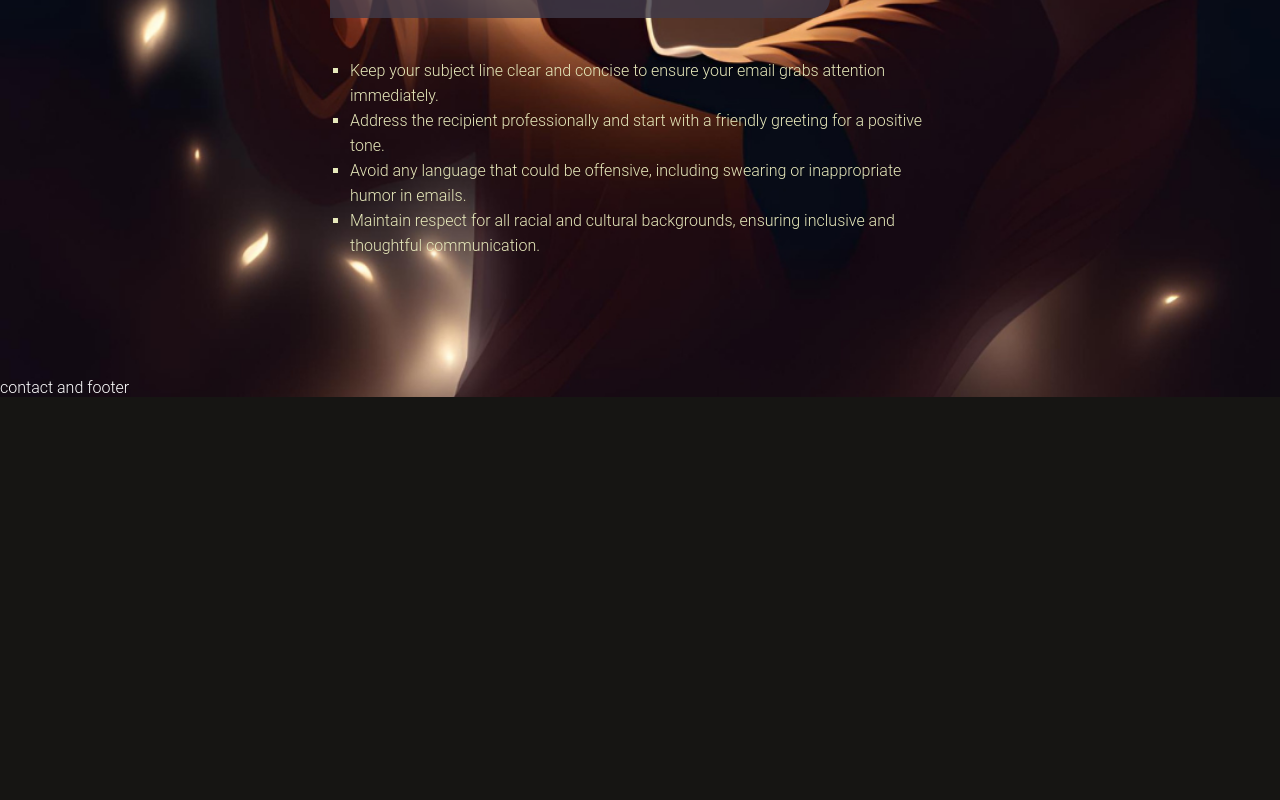
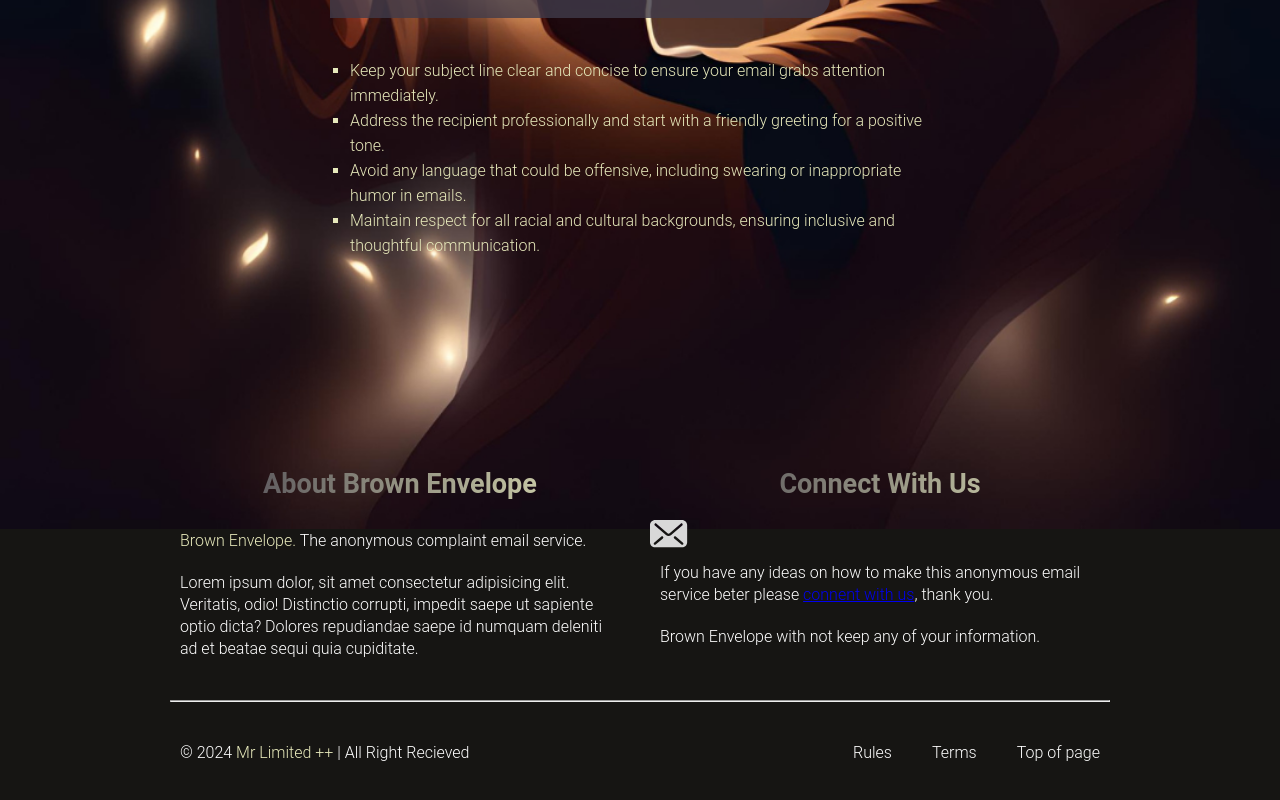
Before and after one commit to siwill9163/renderings, a React (Vite) app: page / in a window 1280 px wide. Shown: the part 751-1551 px from the top of the page. Before the commit the page ends 1148 px from the top, so only its background shows below. Built offline with nearby package versions, Linux system fonts and the light colour scheme.

Commit message:
mid change

```diff
--- a/src/Components/Contact/Contact.css
+++ b/src/Components/Contact/Contact.css
@@ -0,0 +1,42 @@
+.contact{
+    display: flex;
+    flex-direction: column;
+    padding: 40px 170px;
+    gap: 30px;
+}
+.container{
+    display: grid;
+    grid-template-columns: 1fr 1fr;
+    gap: 20px;
+    margin-top: 50px;
+}
+.contact h1{
+    text-align: center;
+    margin-bottom: 20px;
+    font-size: 27px;
+    background: linear-gradient(276deg, #e7e9bb, #403b4a);
+    background-clip: text;
+    -webkit-background-clip: text;
+    -webkit-text-fill-color: transparent;
+}
+.contact p{
+    line-height: 22px;
+    padding: 10px;
+}
+
+
+
+
+
+.contact-bottom{
+    display: flex;
+    justify-content: space-between;
+    align-items: center;
+}
+.contact-bottom-right{
+    display: flex;
+    gap: 20px;
+}
+span{
+    color: #e7e9bb;
+}
--- a/src/Components/Contact/Contact.jsx
+++ b/src/Components/Contact/Contact.jsx
@@ -1,10 +1,40 @@
 import React from 'react'
 import './Contact.css'
+import mail_icon from '../../assets/mail_icon.svg'
+
 
 const Contact = () => {
   return (
     <div className='contact'>
-        contact and footer
+
+        <div className="container">
+
+            <div className="contact-about">
+                <h1>About Brown Envelope</h1>
+                <p><span>Brown Envelope.</span> The anonymous complaint email service.</p>
+                <p>Lorem ipsum dolor, sit amet consectetur adipisicing elit. Veritatis, odio! Distinctio corrupti, impedit saepe ut sapiente optio dicta? Dolores repudiandae saepe id numquam deleniti ad et beatae sequi quia cupiditate.</p>
+            </div>
+
+            <div className="email-us">
+                <h1>Connect With Us</h1>
+                <img src={mail_icon} alt="" />
+                <p>If you have any ideas on how to make this anonymous email service beter please <a href="mailto:simon.williams@outlook.com">connent with us</a>, thank you.</p>
+                <p>Brown Envelope with not keep any of your information.</p>
+            </div>
+
+        </div>
+
+        <hr />
+        <div className="contact-bottom">
+            <p className="contact-subscribe">&#169; 2024 <span>Mr Limited ++</span> | All Right Recieved</p>
+
+            <div className="contact-bottom-right">
+                <p>Rules</p>
+                <p>Terms</p>
+                <p>Top of page</p>
+            </div>
+        </div>
+
     </div>
   )
 }
--- a/src/Components/Hero/Hero.css
+++ b/src/Components/Hero/Hero.css
@@ -52,6 +52,7 @@ body{
     background: #403b4a;
     color: #e7e9bb;
     opacity: 80%;
+    resize: none;
 }
 .submit-btn{
     width: 500px;
--- a/src/Components/Hero/Hero.jsx
+++ b/src/Components/Hero/Hero.jsx
@@ -2,6 +2,30 @@ import React from 'react'
 import './Hero.css'
 
 const Hero = () => {
+
+  const onSubmit = async (event) => {
+    event.preventDefault();
+    const formData = new FormData(event.target);
+
+    formData.append("access_key", "15d81bee-3d66-44de-8d97-8289de2785f6");
+
+    const object = Object.fromEntries(formData);
+    const json = JSON.stringify(object);
+
+    const res = await fetch("https://api.web3forms.com/submit", {
+      method: "POST",
+      headers: {
+        "Content-Type": "application/json",
+        Accept: "application/json"
+      },
+      body: json
+    }).then((res) => res.json());
+
+    if (res.success) {
+      alert(res.message);
+    }
+  };
+
   return (
     <div className='hero'>
 
@@ -9,7 +33,7 @@ const Hero = () => {
           <h1>Send a Brown Envelope</h1>
         </div>
 
-        <form className="envelope">
+        <form onSubmit={onSubmit} className="envelope">
           <input type="email" name="email" id="" placeholder='Email of the Recipient'/>
           <input type="text" name="subject" id="" placeholder='Subject line' />
           <textarea name="message" rows={8} id="" placeholder='Write your message here'></textarea>
```
Also changed, not shown: src/assets/location_icon.svg (added), src/assets/mail_icon.svg (added).
